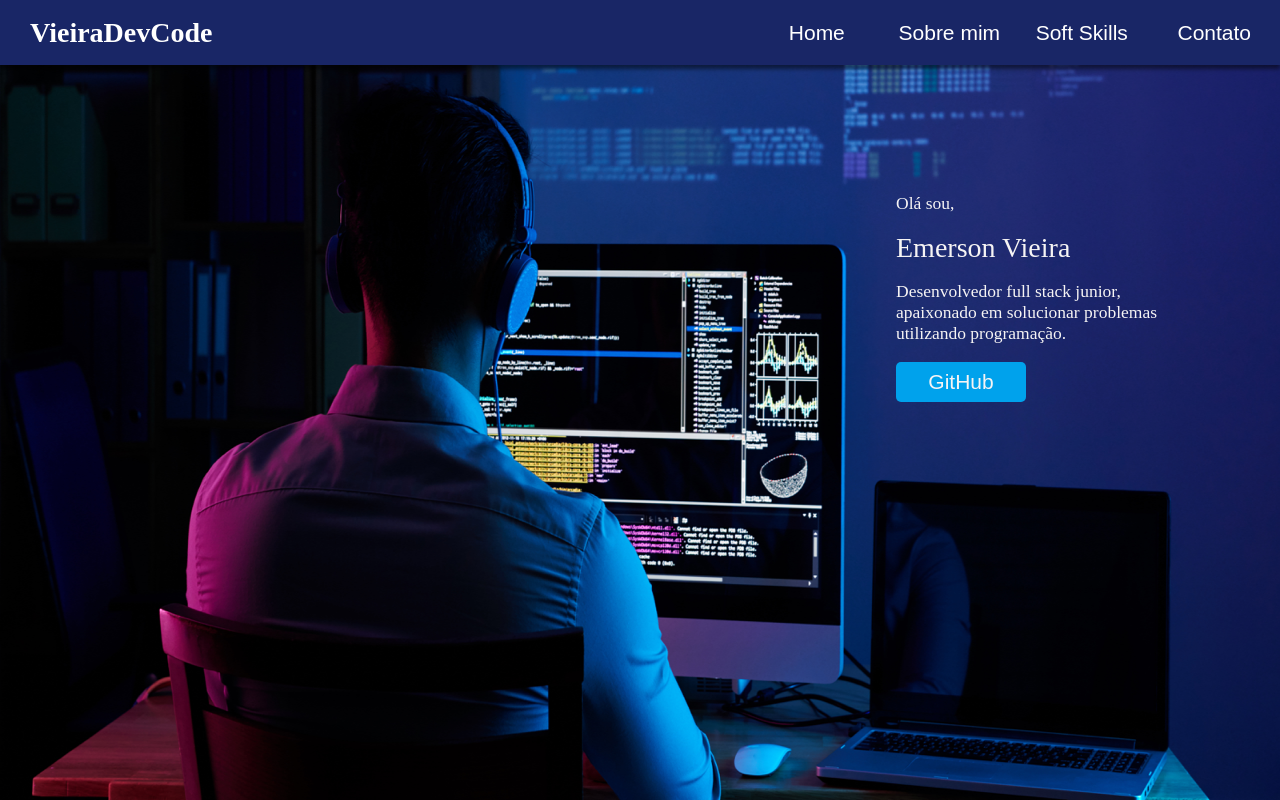
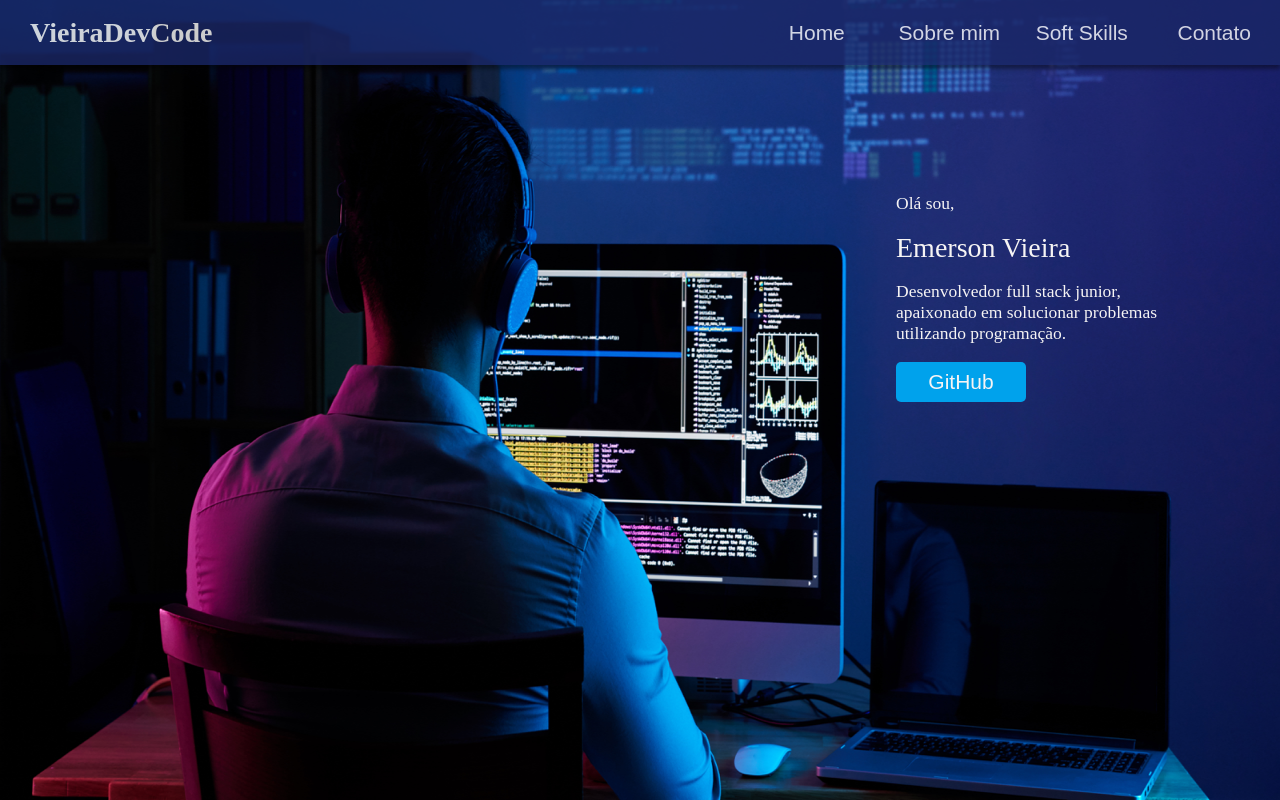
Before and after one commit to emevieira123/ProjetoSite, a React (Create React App) app: page / in a window 1280 px wide. Built offline with nearby package versions, Linux system fonts and the light colour scheme.

Commit message:
Projeto atualizado - adicionado o filter opacity

```diff
--- a/src/pages/Components/Header/header.css
+++ b/src/pages/Components/Header/header.css
@@ -5,7 +5,7 @@
   height: 65px;
   background: #192666;
 
-  /* opacity: 80%; */
+  filter: opacity(80%);
   box-shadow: 0px 4px 4px rgba(0, 0, 0, 0.5);
 
   display: flex;
--- a/src/pages/SoftSkills/softSkills.css
+++ b/src/pages/SoftSkills/softSkills.css
@@ -13,7 +13,6 @@ height: 100vh;
   height: 91.7vh;
   background: #192666;
 
-  /* opacity: 50%; */
   filter: opacity(50%);
 }
 
```
